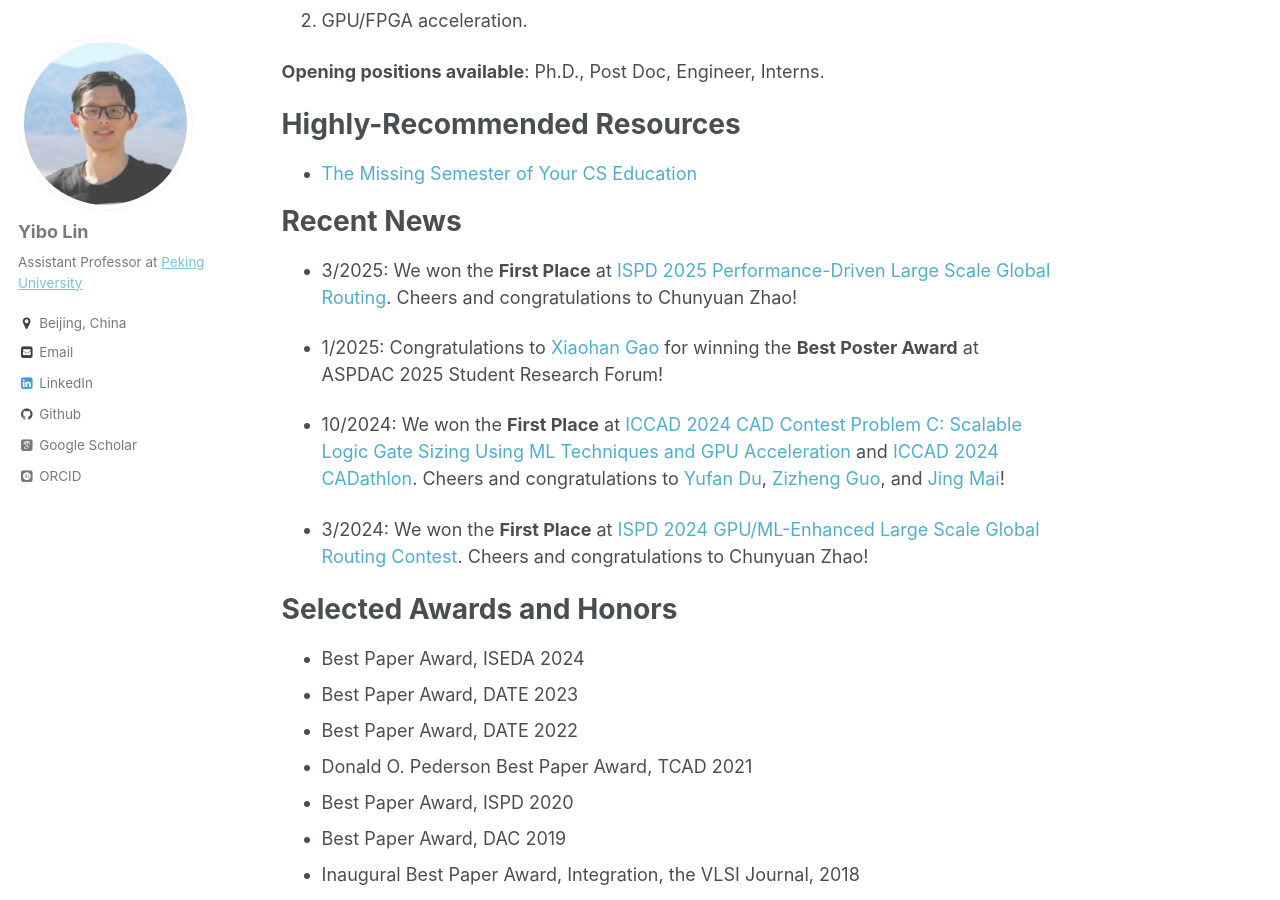
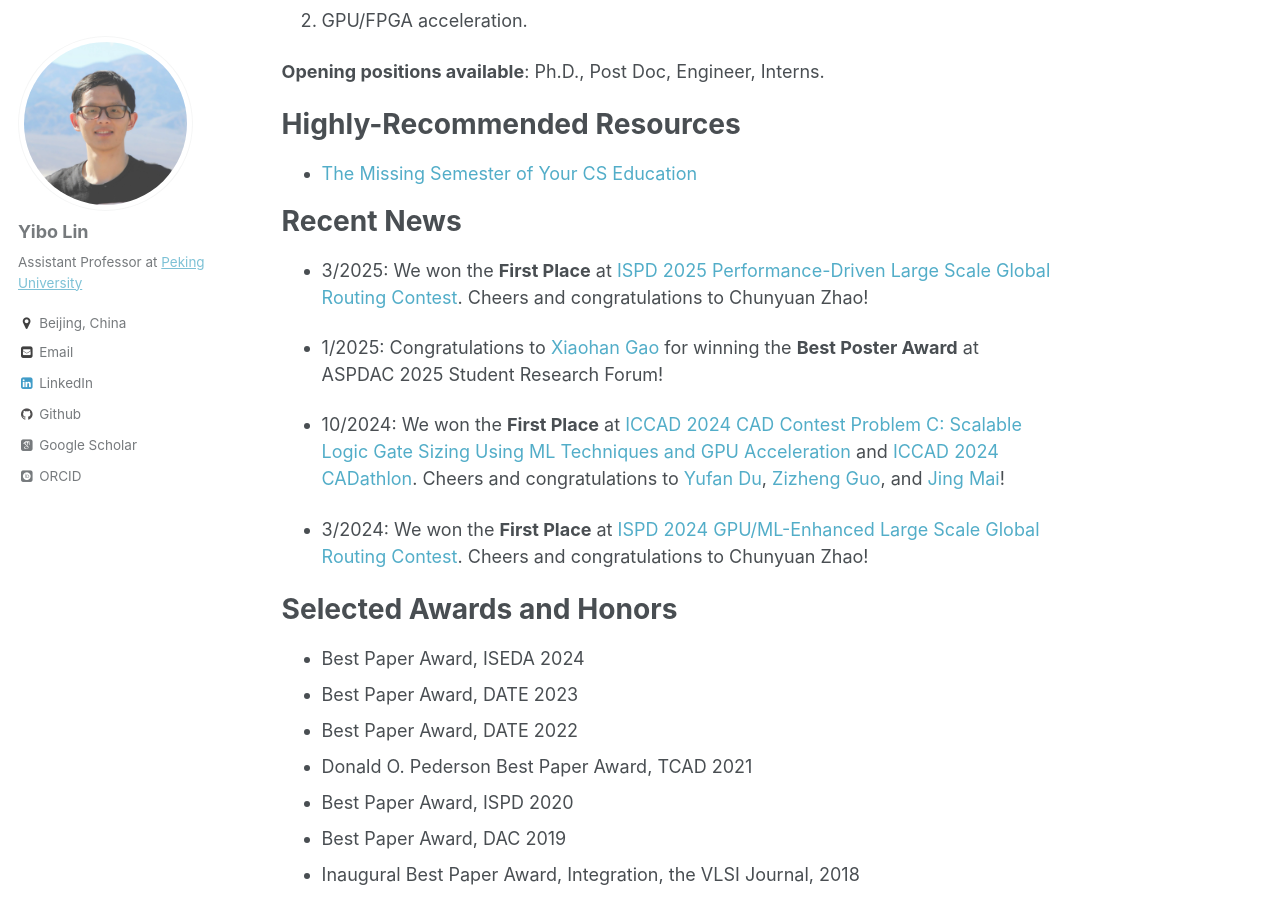
Before and after one commit to limbo018/limbo018.github.io, a Jekyll site: the page built from _pages/about.md, in a window 1280 px wide and 900 px high, scrolled down 574 px. Built offline with Jekyll 4.4.1, drawn with Linux system fonts in a browser that asks for light colours; some web fonts are replaced.

Commit message:
fix typo

```diff
--- a/_pages/about.md
+++ b/_pages/about.md
@@ -31,7 +31,7 @@
 
 Recent News
 ======
-* 3/2025: We won the **First Place** at [ISPD 2025 Performance-Driven Large Scale Global Routing](https://github.com/liangrj2014/ISPD25_contest/blob/main/index.md). Cheers and congratulations to Chunyuan Zhao!
+* 3/2025: We won the **First Place** at [ISPD 2025 Performance-Driven Large Scale Global Routing Contest](https://github.com/liangrj2014/ISPD25_contest/blob/main/index.md). Cheers and congratulations to Chunyuan Zhao!
 
 * 1/2025: Congratulations to [Xiaohan Gao](https://gaoxiaohan.com/) for winning the **Best Poster Award** at ASPDAC 2025 Student Research Forum!
 
```
